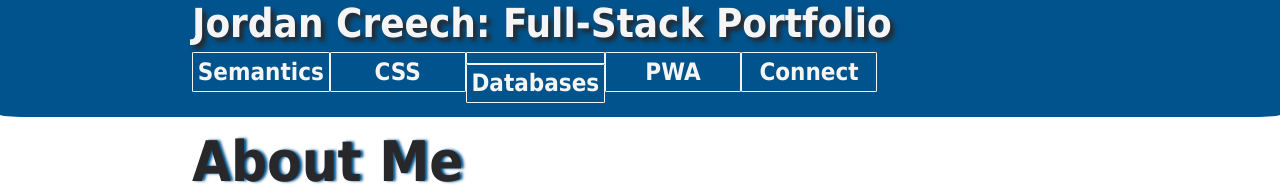
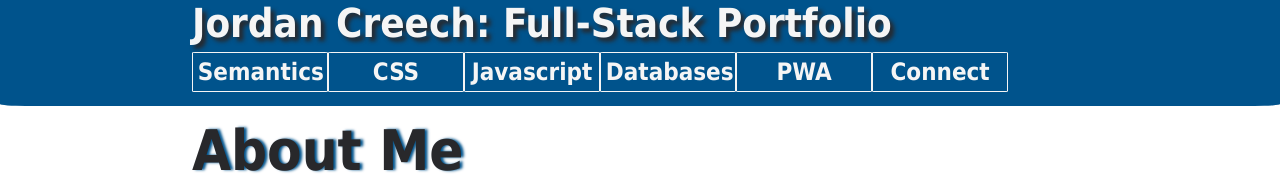
Before and after one commit to creechj/JCreech_PortfolioPage, a plain HTML site: page index.html in a window 1280 px wide. Shown: the top 185 px of the page. Drawn offline with Linux system fonts and the light colour scheme.

Commit message:
Fixed quote error

```diff
--- a/index.html
+++ b/index.html
@@ -19,7 +19,7 @@
             <ul>
                 <li class="navitem"><a href="#semantics" class="navlink" alt="Button navigating to Semantics project">Semantics</a></li>
                 <li class="navitem"><a href="#css" class="navlink" alt="Button navigating to CSS project">CSS</a></li>
-                <li class="navitem"><a href="#javascript" class="navlink" alt="Button navigating to Javascript project>Javascript</a></li>
+                <li class="navitem"><a href="#javascript" class="navlink" alt="Button navigating to Javascript project">Javascript</a></li>
                 <li class="navitem"><a href="#databases" class="navlink" alt="Button navigating to database project">Databases</a></li>
                 <li class="navitem"><a href="#pwa" class="navlink" alt="Button navigating to Progressive Web App project">PWA</a></li>
                 <li class="navitem"><a href="#contactlinks" class="navlink" alt="Button navigating to contact section">Connect</a></li>
```
